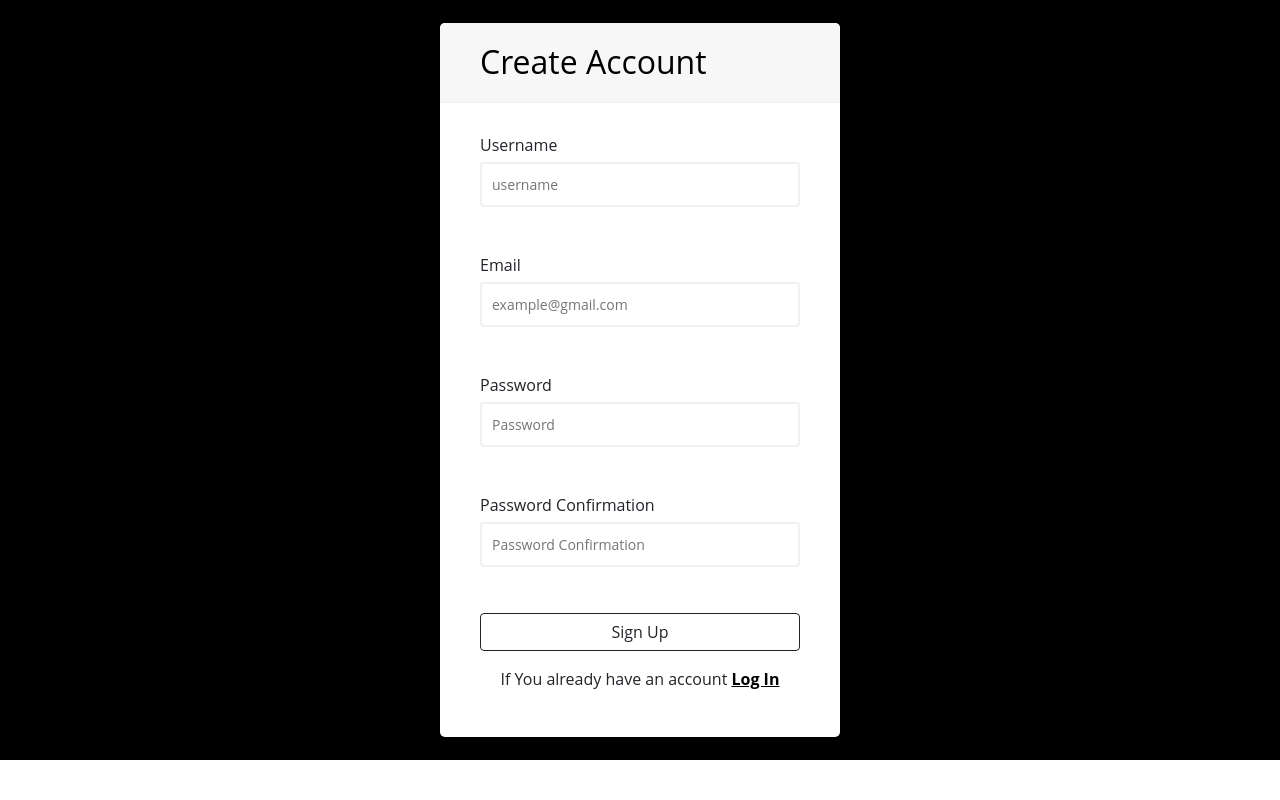
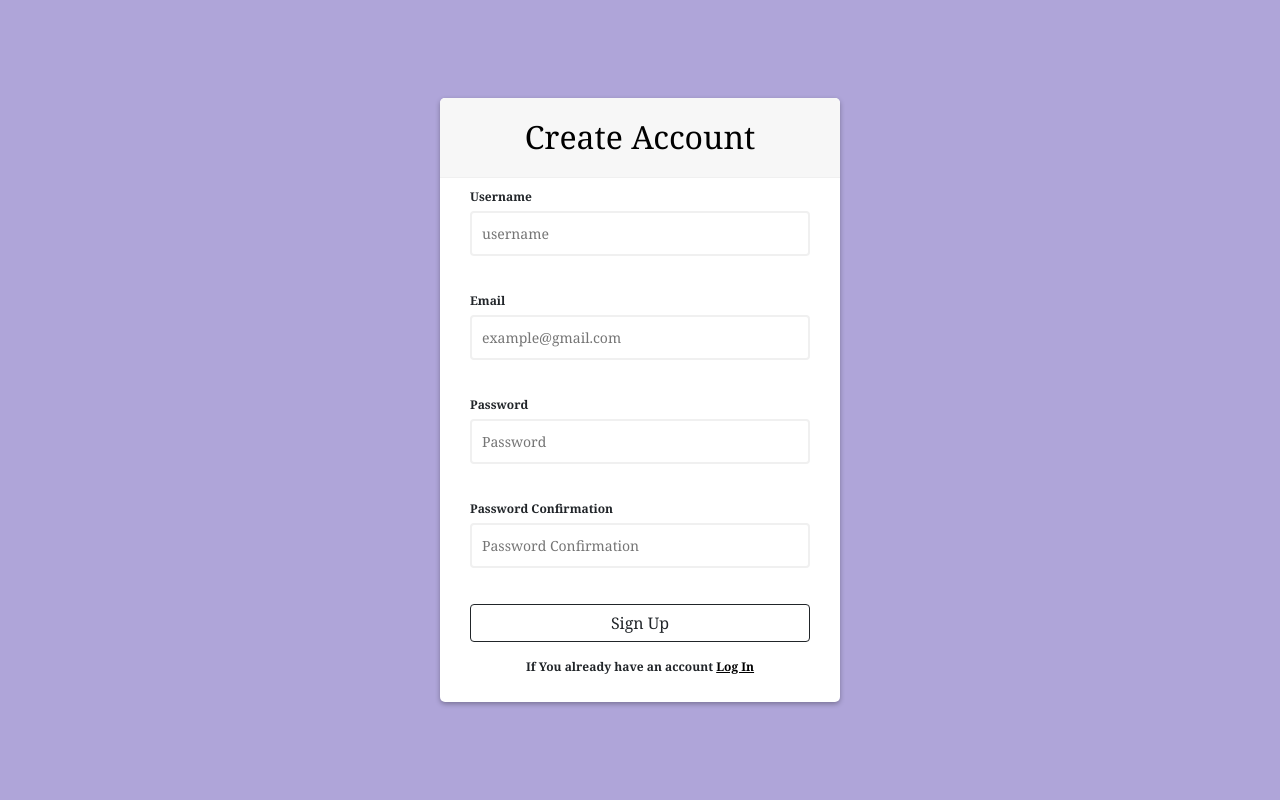
Before and after one commit to Kami-Rick/CL_Project, a PHP site: page /sign.html in a window 1280 px wide. Run offline with PHP 8.4, Linux system fonts and the light colour scheme.

Commit message:
Update sign_style.css

```diff
--- a/sign_style.css
+++ b/sign_style.css
@@ -6,12 +6,14 @@
 /* Nav */
 /* Sign Content */
 .content-sign {
-  background-color: #000000;
-  font-family: 'Open Sans', sans-serif;
+  background-color: #AFA5D9;
+  font-family: Georgia, 'Times New Roman', Times, serif;
+  font-size: 12px;
+  font-weight: 700;
   display: flex;
   align-items: center;
   justify-content: center;
-  min-height: 95vh;
+  min-height: 100vh;
   margin: 0;
 }
 
@@ -27,20 +29,22 @@
 .header-sign, .header-login  {
   border-bottom: 1px solid #f0f0f0;
   background-color: #f7f7f7;
-  padding: 20px 40px;
+  padding: 10px 40px;
+  font-family: Georgia, 'Times New Roman', Times, serif;
+  text-align: center;
 }
 
 .header-sign h2, .header-login h2 {
-  margin: 0;
+  margin: 10px;
 }
 
 .form-sign, .form-login {
-  padding: 30px 40px;
+  padding: 10px 30px;
 }
 
 .form-control-sign, .form-control-login {
   margin-bottom: 10px;
-  padding-bottom: 20px;
+  padding-bottom: 10px;
   position: relative;
 }
 
```
